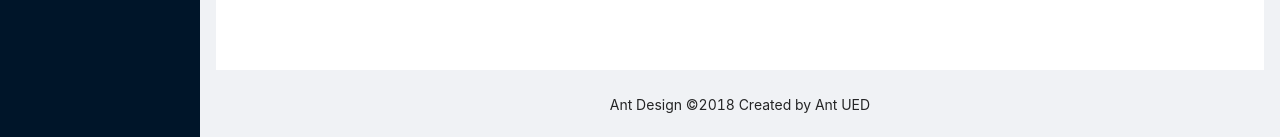
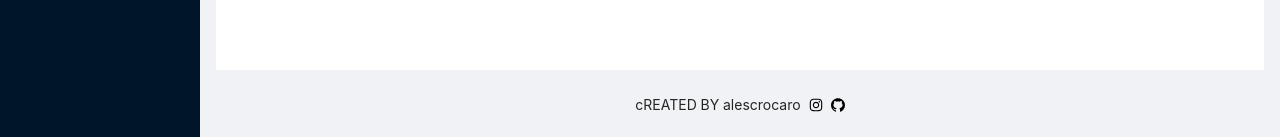
Before and after one commit to alescrocaro/calculadora, a React (Create React App) app: page / in a window 1280 px wide. Shown: the part 660-797 px from the top of the page. Built offline with nearby package versions, Linux system fonts and the light colour scheme.

Commit message:
Update footer

```diff
--- a/src/components/layout/index.js
+++ b/src/components/layout/index.js
@@ -2,12 +2,14 @@ import React from 'react';
 import './style.css';
 
 import {
+  GithubOutlined,
+  InstagramOutlined,
   UploadOutlined,
   UserOutlined,
   VideoCameraOutlined
 } from '@ant-design/icons';
 import { Layout, Menu } from 'antd';
-const { Header, Content, Footer, Sider } = Layout;
+const { Content, Footer, Sider } = Layout;
 
 const MyLayout = ({ children }) => (
   <Layout style={{ minHeight: '100vh' }}>
@@ -56,7 +58,32 @@ const MyLayout = ({ children }) => (
           textAlign: 'center'
         }}
       >
-        Ant Design ©2018 Created by Ant UED
+        cREATED BY alescrocaro
+        <a
+          href={'https://www.instagram.com/leju0/'}
+          target="_blank"
+          rel="noreferrer"
+          style={{
+            textDecoration: 'none',
+            color: 'black',
+            width: 'fit-content',
+            marginInline: '0.5rem'
+          }}
+        >
+          <InstagramOutlined />
+        </a>
+        <a
+          href={'https://www.github.com/alescrocaro/'}
+          target="_blank"
+          rel="noreferrer"
+          style={{
+            textDecoration: 'none',
+            color: 'black',
+            width: 'fit-content'
+          }}
+        >
+          <GithubOutlined />
+        </a>
       </Footer>
     </Layout>
   </Layout>
```
